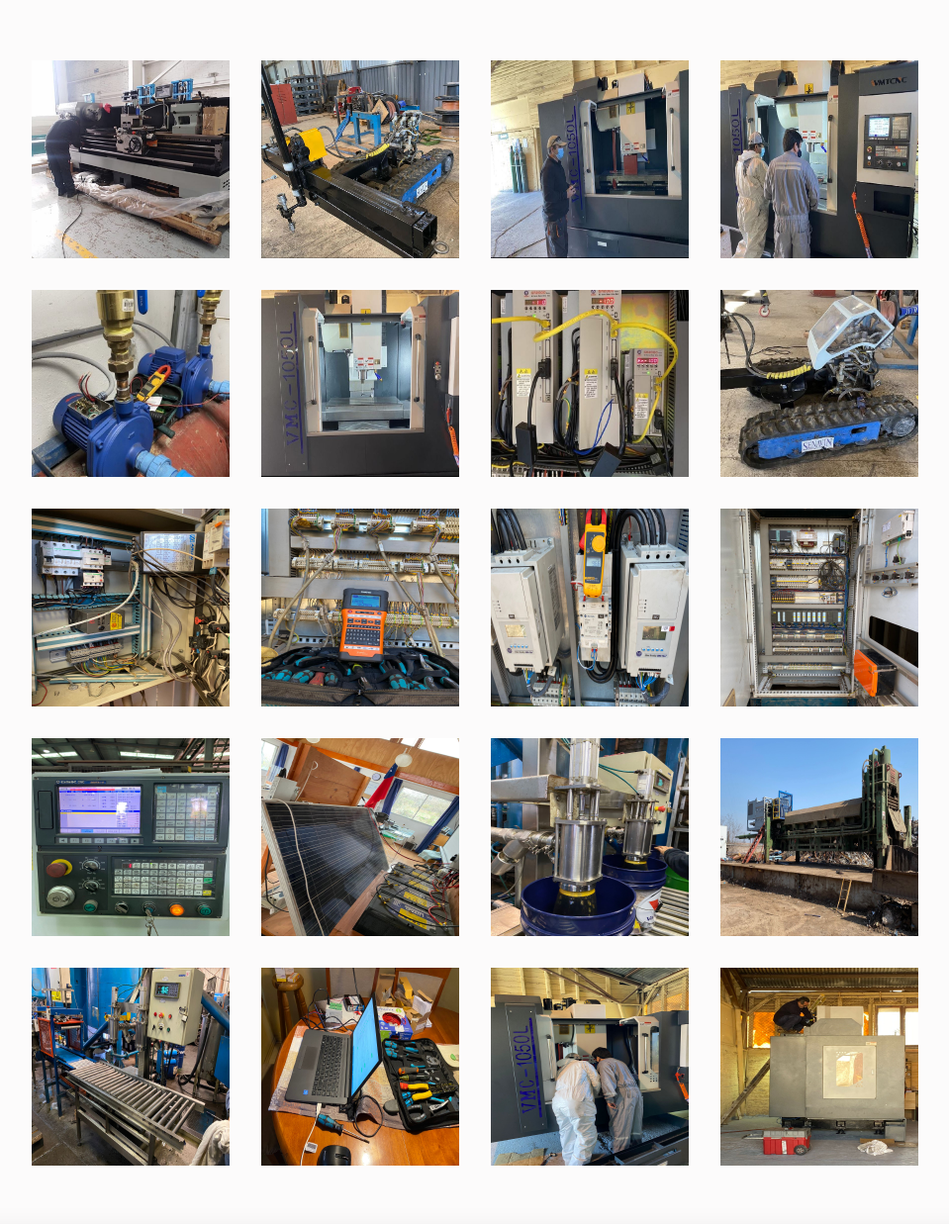
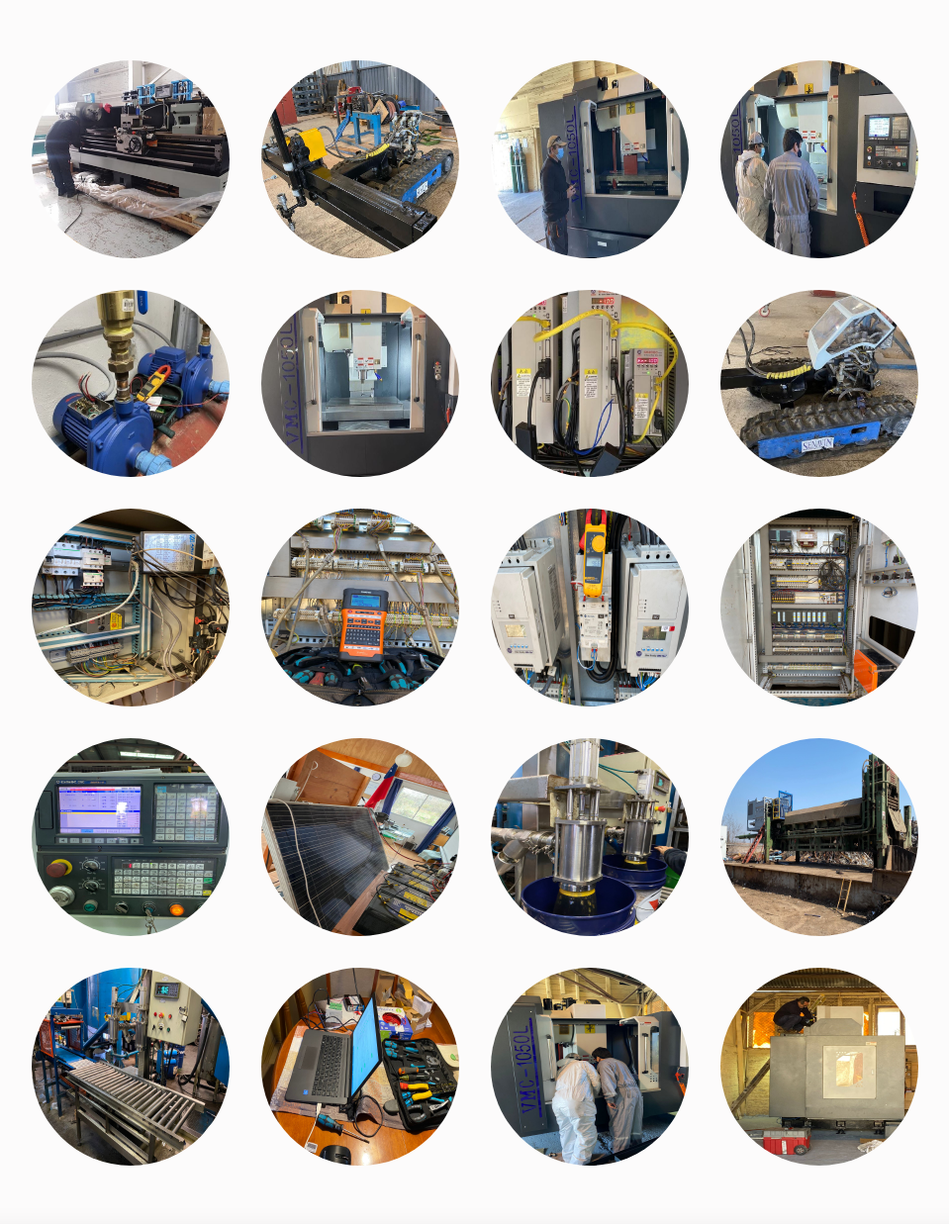
Before and after one commit to GabyDevX/Teknosun_Ramirez, a plain HTML site: page galeria.html in a window 1280 px wide. Shown: the part 143-1380 px from the top of the page at 99% size, without its empty margins (160-1119 px from the left). Drawn offline with nearby package versions, Linux system fonts and the light colour scheme.

Commit message:
adding bootstrap to galeria.html where we used rounded-circle class on the images

```diff
--- a/galeria.html
+++ b/galeria.html
@@ -62,109 +62,106 @@
       </header>
       <!-- fin header -->
       <!-- inicio galeria container -->
-      <section
-        data-aos="zoom-out-up"
-        class="galeria__contenido container flex-column"
-      >
+      <section class="galeria__contenido container flex-column">
         <h1 class="galeria__title gradient">Nuestros Trabajos</h1>
         <div class="galeria__contenido__container flex-row">
           <img
-            class="galeria__contenido__img"
+            class="galeria__contenido__img rounded-circle"
             src="images/Gallery1.JPG"
             alt="imagen 1"
           />
           <img
-            class="galeria__contenido__img"
+            class="galeria__contenido__img rounded-circle"
             src="images/Gallery2.JPG"
             alt="imagen 2"
           />
           <img
-            class="galeria__contenido__img"
+            class="galeria__contenido__img rounded-circle"
             src="images/Gallery3.JPG"
             alt="imagen 3"
           />
           <img
-            class="galeria__contenido__img"
+            class="galeria__contenido__img rounded-circle"
             src="images/Gallery4.JPG"
             alt="imagen 4"
           />
           <img
-            class="galeria__contenido__img"
+            class="galeria__contenido__img rounded-circle"
             src="images/Gallery5.JPG"
             alt="imagen 5"
           />
           <img
-            class="galeria__contenido__img"
+            class="galeria__contenido__img rounded-circle"
             src="images/Gallery6.JPG"
             alt="imagen 6"
           />
           <img
-            class="galeria__contenido__img"
+            class="galeria__contenido__img rounded-circle"
             src="images/Gallery7.JPG"
             alt="imagen 7"
           />
           <img
-            class="galeria__contenido__img"
+            class="galeria__contenido__img rounded-circle"
             src="images/Gallery8.JPG"
             alt="imagen 8"
           />
           <img
-            class="galeria__contenido__img"
+            class="galeria__contenido__img rounded-circle"
             src="images/Gallery9.jpeg"
             alt="imagen 9"
           />
           <img
-            class="galeria__contenido__img"
+            class="galeria__contenido__img rounded-circle"
             src="images/Gallery10.jpeg"
             alt="imagen 10"
           />
           <img
-            class="galeria__contenido__img"
+            class="galeria__contenido__img rounded-circle"
             src="images/Gallery11.jpeg"
             alt="imagen 11"
           />
           <img
-            class="galeria__contenido__img"
+            class="galeria__contenido__img rounded-circle"
             src="images/Gallery12.jpeg"
             alt="imagen 12"
           />
           <img
-            class="galeria__contenido__img"
+            class="galeria__contenido__img rounded-circle"
             src="images/Gallery13.jpeg"
             alt="imagen 13"
           />
           <img
-            class="galeria__contenido__img"
+            class="galeria__contenido__img rounded-circle"
             src="images/Gallery14.jpeg"
             alt="imagen 14"
           />
           <img
-            class="galeria__contenido__img"
+            class="galeria__contenido__img rounded-circle"
             src="images/Gallery15.jpeg"
             alt="imagen 15"
           />
           <img
-            class="galeria__contenido__img"
+            class="galeria__contenido__img rounded-circle"
             src="images/Gallery16.jpeg"
             alt="imagen 16"
           />
           <img
-            class="galeria__contenido__img"
+            class="galeria__contenido__img rounded-circle"
             src="images/Gallery17.jpeg"
             alt="imagen 17"
           />
           <img
-            class="galeria__contenido__img"
+            class="galeria__contenido__img rounded-circle"
             src="images/Gallery18.jpeg"
             alt="imagen 18"
           />
           <img
-            class="galeria__contenido__img"
+            class="galeria__contenido__img rounded-circle"
             src="images/Gallery19.jpeg"
             alt="imagen 19"
           />
           <img
-            class="galeria__contenido__img"
+            class="galeria__contenido__img rounded-circle"
             src="images/Gallery20.jpeg"
             alt="imagen 20"
           />
```
